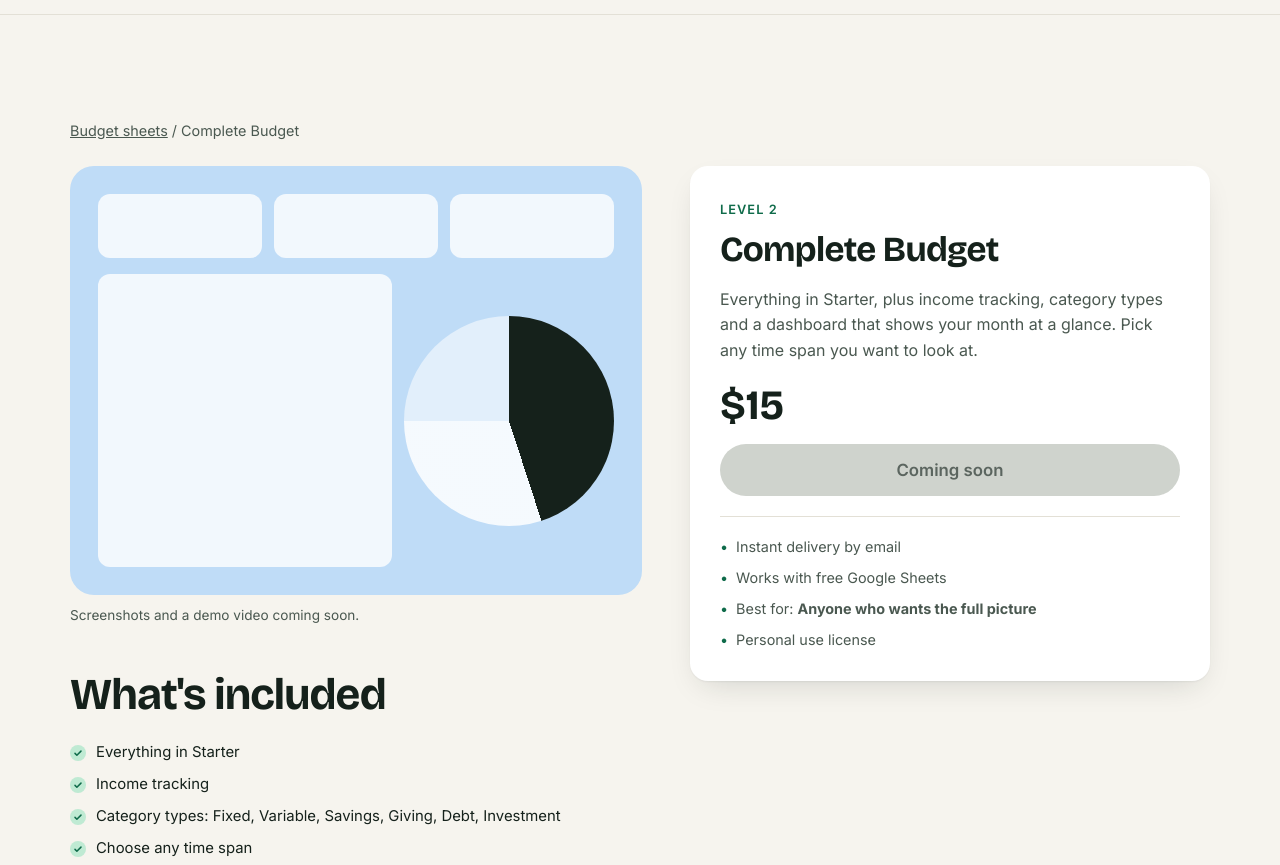
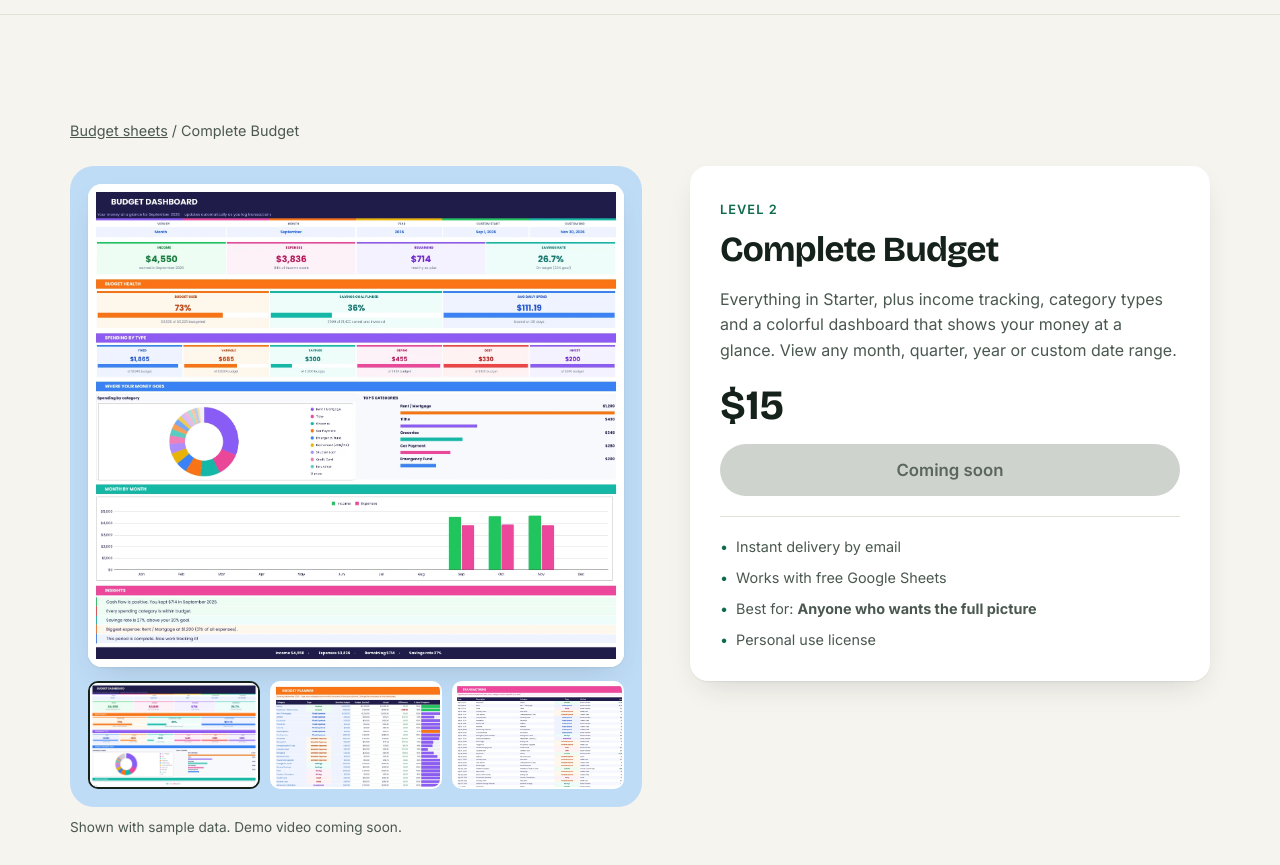
Before and after one commit to nathanwigg33/Budget-Website, a plain HTML site: page public/sheets/complete.html in a window 1280 px wide. Shown: the part 56-921 px from the top of the page. Drawn offline with nearby package versions, Linux system fonts and the light colour scheme.

Commit message:
Add Complete Budget screenshots, gallery and accurate features
Co-Authored-By: Claude Opus 5.5 <noreply@anthropic.com>
Claude-Session: https://claude.ai/code/session_01C2kAzzSvvJwqZVFUDqg7e4

```diff
--- a/public/assets/products.js
+++ b/public/assets/products.js
@@ -27,17 +27,24 @@ window.PRODUCTS = {
     price: 15,
     tagline: "Your whole month, organized and easy to read.",
     description:
-      "Everything in Starter, plus income tracking, category types and a dashboard that shows your month at a glance. Pick any time span you want to look at.",
+      "Everything in Starter, plus income tracking, category types and a colorful dashboard that shows your money at a glance. View any month, quarter, year or custom date range.",
     color: "sky",
     popular: true,
+    image: "/assets/sheets/complete/card.webp",
+    gallery: [
+      { src: "/assets/sheets/complete/dashboard.webp", alt: "Budget dashboard with income, expenses, remaining and savings rate cards, budget health bars, spending by type, a spending donut chart, top 5 categories, a month-by-month chart and insights" },
+      { src: "/assets/sheets/complete/budget.webp", alt: "Budget planner tab with color-coded category types, monthly budgets, actual spending, differences and progress bars" },
+      { src: "/assets/sheets/complete/transactions.webp", alt: "Transactions tab with date, description, category, automatic type, payment method and amount columns" },
+    ],
     features: [
       "Everything in Starter",
-      "Income tracking",
+      "Income tracking with savings rate and cash flow",
       "Category types: Fixed, Variable, Savings, Giving, Debt, Investment",
-      "Choose any time span",
-      "Dashboard with multiple charts",
-      "Settings tab to customize categories",
-      "Three color themes",
+      "View by month, quarter, year or a custom date range",
+      "Colorful dashboard with cards, charts and a Top 5 list",
+      "Automatic insights, like how much you can spend per day",
+      "Budget vs. actual with progress bars for every category",
+      "Settings for payment methods and your savings goal",
     ],
     bestFor: "Anyone who wants the full picture",
     checkout: "",
--- a/public/assets/site.js
+++ b/public/assets/site.js
@@ -75,7 +75,9 @@
       return (
         '<article class="product-card theme-' + p.color + (p.popular ? " is-popular" : "") + '">' +
         (p.popular ? '<span class="ribbon">Most popular</span>' : "") +
-        '<div class="sheet-thumb" aria-hidden="true"><i></i><i></i><i></i><i></i><b></b></div>' +
+        (p.image
+          ? '<div class="sheet-thumb has-image"><img src="' + p.image + '" alt="Preview of the ' + p.name + ' sheet" loading="lazy"></div>'
+          : '<div class="sheet-thumb" aria-hidden="true"><i></i><i></i><i></i><i></i><b></b></div>') +
         '<span class="eyebrow">' + p.tier + "</span>" +
         "<h3>" + p.name + "</h3>" +
         '<p class="muted">' + p.tagline + "</p>" +
@@ -100,6 +102,30 @@
       else if (p[f] != null) el.textContent = p[f];
     });
     page.querySelectorAll("[data-theme-target]").forEach(function (el) { el.classList.add("theme-" + p.color); });
+
+    // Screenshot gallery: one big image plus clickable thumbnails.
+    page.querySelectorAll("[data-gallery]").forEach(function (el) {
+      var shots = p.gallery || [];
+      if (!shots.length) return;
+      el.classList.add("theme-" + p.color);
+      el.innerHTML =
+        '<a class="gallery-main" href="' + shots[0].src + '" target="_blank" rel="noopener"><img src="' + shots[0].src + '" alt="' + shots[0].alt + '"></a>' +
+        (shots.length > 1
+          ? '<div class="gallery-thumbs">' + shots.map(function (s, i) {
+              return '<button type="button"' + (i === 0 ? ' aria-current="true"' : "") + ' data-i="' + i + '"><img src="' + s.src + '" alt="" loading="lazy"><span class="sr-only">Show screenshot ' + (i + 1) + "</span></button>";
+            }).join("") + "</div>"
+          : "");
+      var main = el.querySelector(".gallery-main");
+      var img = main.querySelector("img");
+      el.querySelectorAll(".gallery-thumbs button").forEach(function (b) {
+        b.addEventListener("click", function () {
+          var s = shots[+b.dataset.i];
+          img.src = s.src; img.alt = s.alt; main.href = s.src;
+          el.querySelectorAll(".gallery-thumbs button").forEach(function (x) { x.removeAttribute("aria-current"); });
+          b.setAttribute("aria-current", "true");
+        });
+      });
+    });
   }
 
   // Email signup: no email service connected yet.
--- a/public/assets/styles.css
+++ b/public/assets/styles.css
@@ -230,6 +230,16 @@ tr:last-child td { border-bottom: 0; }
 .pv-body { display: grid; grid-template-columns: 1.4fr 1fr; gap: 12px; }
 .pv-body i { background: rgba(255, 255, 255, 0.8); border-radius: 12px; }
 .pv-body i:last-child { background: conic-gradient(var(--ink) 0 45%, rgba(255,255,255,0.85) 45% 75%, rgba(255,255,255,0.55) 75%); border-radius: 50%; aspect-ratio: 1; align-self: center; }
+.gallery { background: var(--tint, var(--mint)); border-radius: 24px; padding: 18px; display: grid; gap: 14px; }
+.gallery-main { display: block; border-radius: 14px; overflow: hidden; background: #fff; box-shadow: var(--shadow); }
+.gallery-main img { display: block; width: 100%; height: auto; }
+.gallery-thumbs { display: grid; grid-template-columns: repeat(3, 1fr); gap: 10px; }
+.gallery-thumbs button { padding: 0; border: 2px solid transparent; border-radius: 10px; overflow: hidden; background: #fff; cursor: pointer; aspect-ratio: 16 / 10; }
+.gallery-thumbs button[aria-current="true"] { border-color: var(--ink); }
+.gallery-thumbs button:focus-visible { outline: 3px solid var(--brand); outline-offset: 2px; }
+.gallery-thumbs img { display: block; width: 100%; height: 100%; object-fit: cover; object-position: top left; }
+.sheet-thumb.has-image { display: block; padding: 8px; overflow: hidden; }
+.sheet-thumb.has-image img { display: block; width: 100%; height: 100%; object-fit: cover; object-position: top center; border-radius: 6px; }
 .placeholder-note { font-size: 0.85rem; color: var(--ink-2); margin-top: 10px; }
 .buy-box { background: var(--surface); border-radius: var(--radius); box-shadow: var(--shadow); padding: 30px; position: sticky; top: 96px; }
 .buy-box .price { font-size: 2.6rem; }
--- a/public/sheets/complete.html
+++ b/public/sheets/complete.html
@@ -18,11 +18,8 @@
     <div class="crumbs"><a href="/sheets">Budget sheets</a> / <span data-field="name"></span></div>
     <div class="product-hero">
       <div>
-        <div class="product-visual" data-theme-target aria-hidden="true">
-          <div class="pv-cards"><i></i><i></i><i></i></div>
-          <div class="pv-body"><i></i><i></i></div>
-        </div>
-        <p class="placeholder-note">Screenshots and a demo video coming soon.</p>
+        <div class="gallery" data-gallery></div>
+        <p class="placeholder-note">Shown with sample data. Demo video coming soon.</p>
 
         <div style="margin-top:44px">
           <h2>What's included</h2>
```
Also changed, not shown: public/assets/sheets/complete/budget.webp (added), public/assets/sheets/complete/card.webp (added), public/assets/sheets/complete/dashboard.webp (added), public/assets/sheets/complete/transactions.webp (added).
